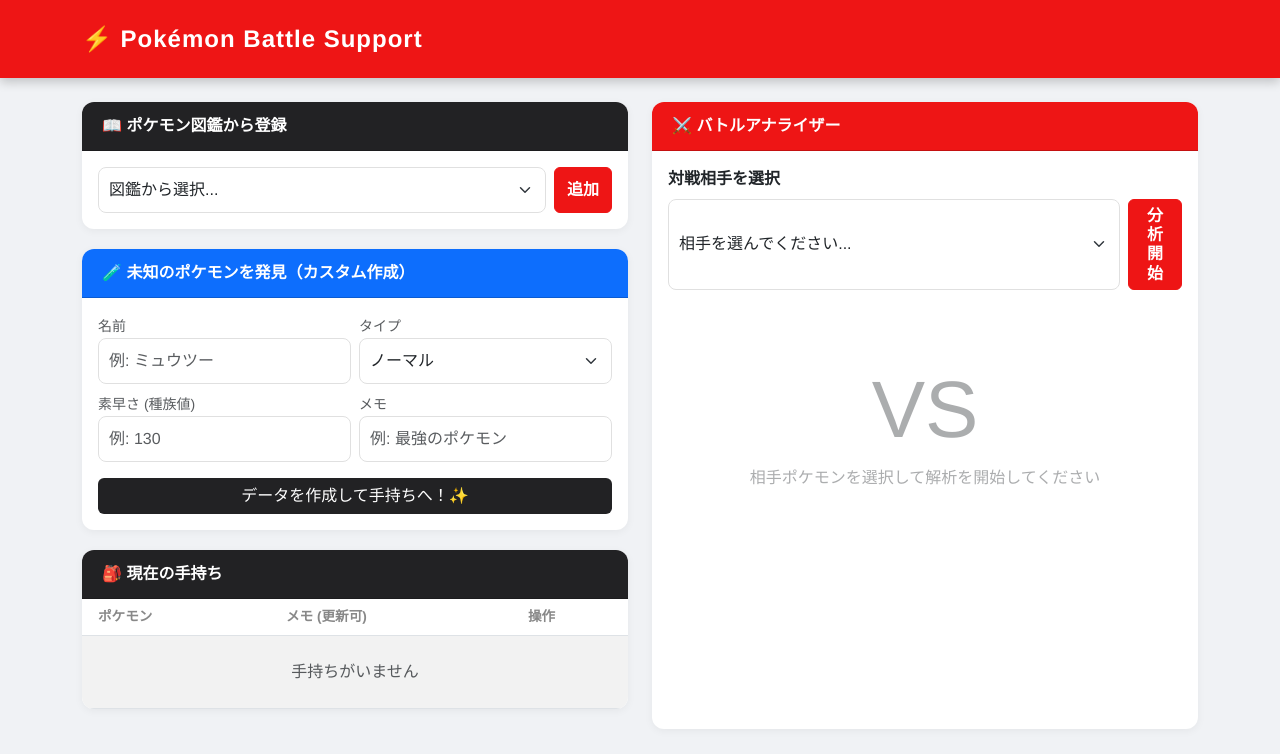
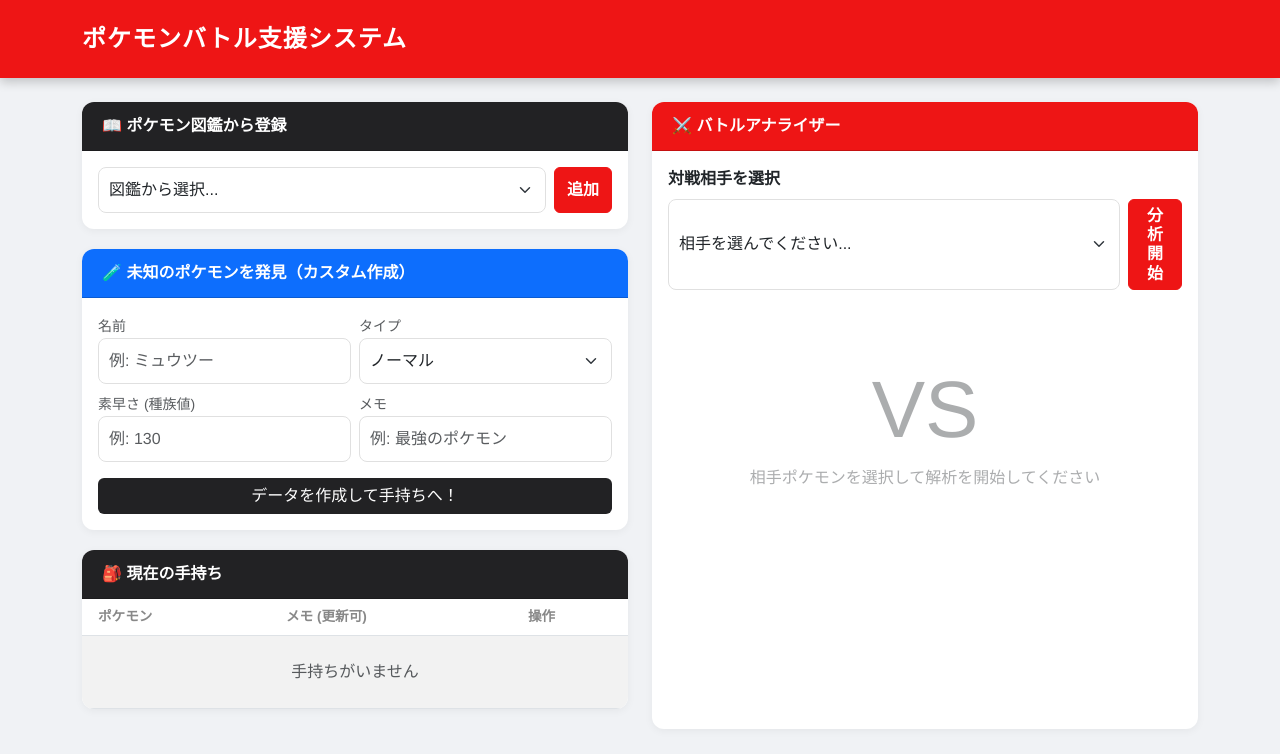
Before and after one commit to marimarimo0228/pokemon-test, a Flask app: page / in a window 1280 px wide. Shown: the top 754 px of the page. Run offline with Flask 3, Linux system fonts and the light colour scheme; data comes from the database, SQL or seed files in the repository.

Commit message:
Update index.html

```diff
--- a/templates/index.html
+++ b/templates/index.html
@@ -70,7 +70,7 @@
 
 <nav class="navbar mb-4">
     <div class="container">
-        <span class="navbar-brand">⚡ Pokémon Battle Support</span>
+        <span class="navbar-brand">ポケモンバトル支援システム</span>
     </div>
 </nav>
 
@@ -123,7 +123,7 @@
                                 <input type="text" name="custom_memo" class="form-control" placeholder="例: 最強のポケモン">
                             </div>
                         </div>
-                        <button type="submit" class="btn btn-dark w-100">データを作成して手持ちへ！✨</button>
+                        <button type="submit" class="btn btn-dark w-100">データを作成して手持ちへ！</button>
                     </form>
                 </div>
             </div>
@@ -197,10 +197,10 @@
                     </div>
 
                     {% if results %}
-                        <h5 class="mt-4 mb-3 fw-bold text-danger">⚡ 推奨ポケモン (有利順)</h5>
+                        <h5 class="mt-4 mb-3 fw-bold text-danger">推奨ポケモン (等倍以上)</h5>
                         <div class="list-group mb-4">
-                        {% for p_master, eff_row, user_p in results %}
-                            {% if eff_row.effectiveness > 0.9 %}
+                        {% for p_master, user_p, eff_value in results %}
+                            {% if eff_value >= 1.0 %}
                             <div class="list-group-item d-flex justify-content-between align-items-center">
                                 <div>
                                     <div class="fw-bold">
@@ -213,16 +213,16 @@
                                         タイプ: {{ p_master.type.type_name }} / 素早さ: {{ p_master.speed }}
                                     </small>
                                 </div>
-                                <span class="badge bg-danger rounded-pill fs-6">{{ eff_row.effectiveness }}倍</span>
+                                <span class="badge bg-danger rounded-pill fs-6">{{ eff_value }}倍</span>
                             </div>
                             {% endif %}
                         {% endfor %}
                         </div>
 
-                        <h5 class="mb-3 fw-bold text-primary">😰 いまひとつのポケモン</h5>
+                        <h5 class="mb-3 fw-bold text-primary">いまひとつのポケモン</h5>
                         <div class="list-group">
-                        {% for p_master, eff_row, user_p in results %}
-                            {% if eff_row.effectiveness <= 0.9 %}
+                        {% for p_master, user_p, eff_value in results %}
+                            {% if eff_value < 1.0 %}
                             <div class="list-group-item list-group-item-light d-flex justify-content-between align-items-center" style="opacity: 0.8;">
                                 <div>
                                     <div class="fw-bold text-muted">
@@ -235,14 +235,14 @@
                                         タイプ: {{ p_master.type.type_name }} / 素早さ: {{ p_master.speed }}
                                     </small>
                                 </div>
-                                <span class="badge bg-primary rounded-pill fs-6">{{ eff_row.effectiveness }}倍</span>
+                                <span class="badge bg-primary rounded-pill fs-6">{{ eff_value }}倍</span>
                             </div>
                             {% endif %}
                         {% endfor %}
                         </div>
                     {% else %}
                         <div class="text-center py-5 text-muted">
-                            <p>解析結果がありません。</p>
+                            <p>手持ちポケモンがいません。</p>
                         </div>
                     {% endif %}
                     {% else %}
```
